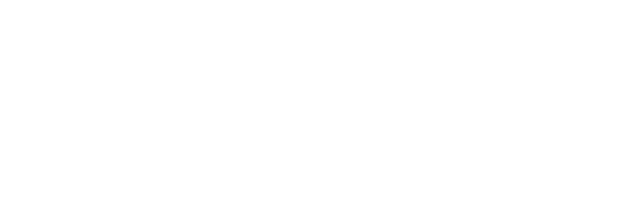
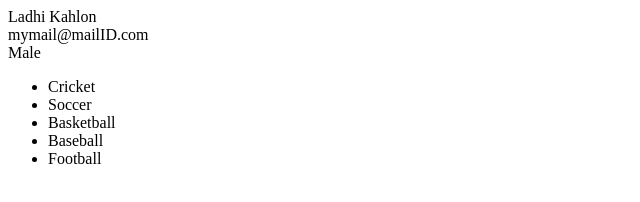
Before and after one commit to Ladhi-Kahlon/ModernWebDevelopment, a plain HTML site: page html/index.html in a window 1280 px wide. Shown: the whole page, without its empty margins (0-640 px from the left). Drawn offline with Linux system fonts and the light colour scheme.

Commit message:
javascript basics

```diff
--- a/html/index.html
+++ b/html/index.html
@@ -5,8 +5,46 @@
     <meta name="viewport" content="width=device-width, initial-scale=1.0">
     <meta http-equiv="X-UA-Compatible" content="ie=edge">
     <title>Document</title>
+
+    <script>
+
+        function init() {
+
+            let userProfile = {
+            name: "Ladhi Kahlon",
+            email: "mymail@mailID.com",
+            gender: ["Male", "Female"]
+            };
+
+            window.document.getElementById("name").innerHTML = userProfile.name;
+            document.getElementById("email").innerHTML = userProfile.email;
+            document.getElementById("gender").innerHTML = userProfile.gender[0];
+
+            let hobbies = ["Cricket", "Soccer", "Basketball", "Baseball", "Football"]
+
+            let hobbieList = "<ul>";
+
+            for (let index = 0; index < hobbies.length; index++) {
+                const element = hobbies[index];
+
+                hobbieList += '<li>';
+                hobbieList += element;
+                hobbieList += '</li>';
+            }
+
+            hobbieList += "</ul>";
+
+            document.getElementById("hobbies").innerHTML = hobbieList;
+        }
+
+    </script>
 </head>
-<body>
+<body onload="init()">
+
+    <div id="name"></div>
+    <div id="email"></div>
+    <div id="gender"></div>
+    <div id="hobbies"></div>
 
 </body>
 </html>
--- /dev/null
+++ b/node/nodeJs.js
@@ -0,0 +1 @@
+console.log("hello from node");
```
